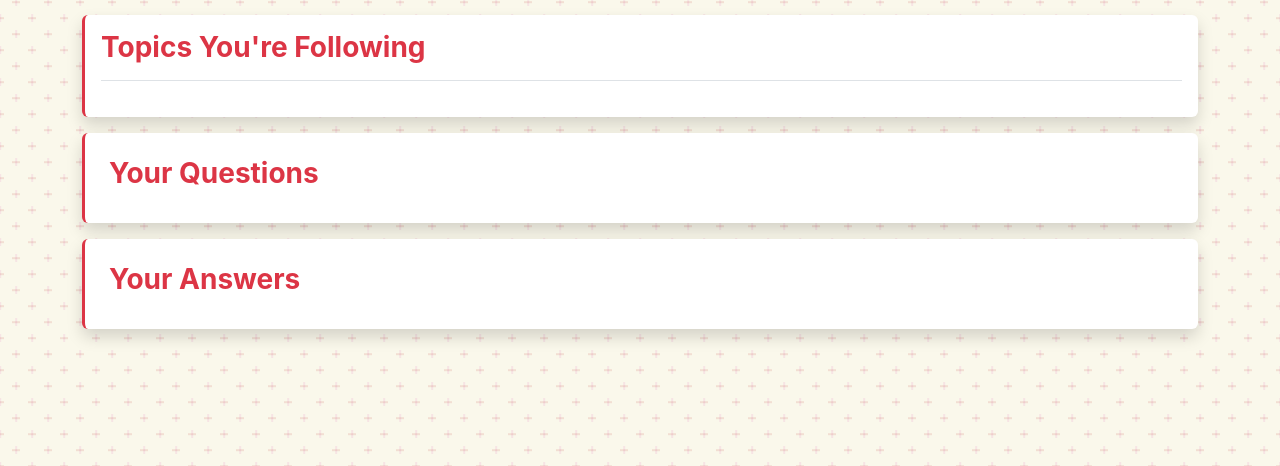
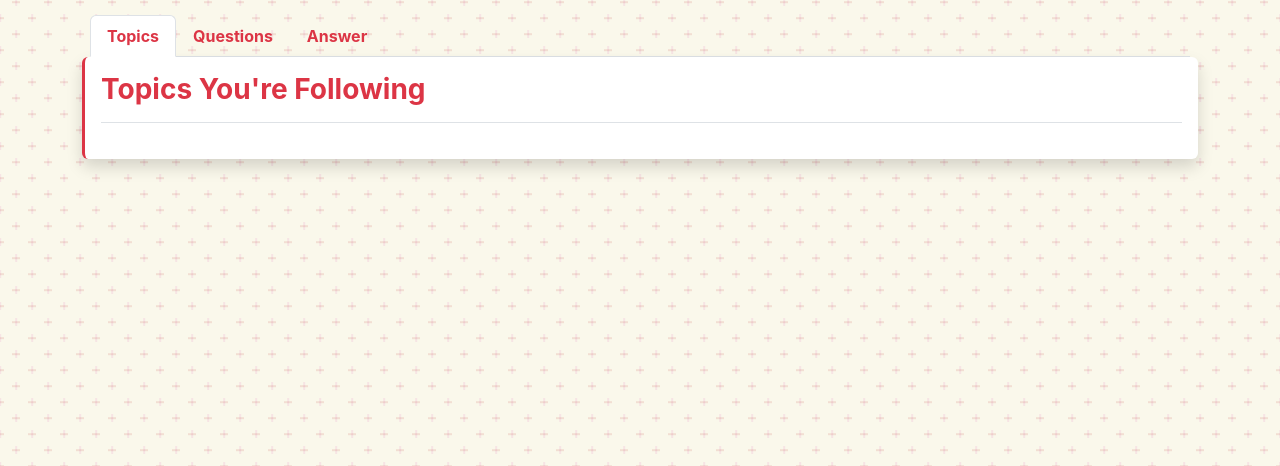
Before and after one commit to SIBTAIN-ASAD/quora, a Django app: page /accounts/profile/ in a window 1280 px wide. Shown: the part 334-800 px from the top of the page. Run offline with Django 5.2, Linux system fonts and the light colour scheme; the visitor is signed in with stand-in values (Sample User, id 1); data that the repository does not hold is empty.

Commit message:
add : profile - add the navigation buttons  for section

```diff
--- a/accounts/templates/profile.html
+++ b/accounts/templates/profile.html
@@ -4,9 +4,9 @@
 {% block content %}
     <div class="container">
         <div class="row">
-            <div class="mt-5 pt-5  col-md-12">
+            <div class="mt-5 pt-5 col-md-12">
                 <div id="content" class="content content-full-width">
-                    <div class="profile ">
+                    <div class="profile">
                         <div class="profile-header">
                             <div class="profile-header-cover"></div>
                             <div class="profile-header-content">
@@ -27,9 +27,19 @@
                             </ul>
                         </div>
 
+                        <!-- Navigation Tabs -->
+                        <nav>
+                            <div class="nav nav-tabs mt-3 mx-2" id="nav-tab" role="tablist">
+                                <button class="nav-link active custom-color-red fw-bold" id="nav-topics-tab" data-bs-toggle="tab" data-bs-target="#nav-topics" type="button" role="tab" aria-controls="nav-topics" aria-selected="true">Topics</button>
+                                <button class="nav-link custom-color-red fw-bold" id="nav-questions-tab" data-bs-toggle="tab" data-bs-target="#nav-questions" type="button" role="tab" aria-controls="nav-questions" aria-selected="false">Questions</button>
+                                <button class="nav-link custom-color-red fw-bold" id="nav-answers-tab" data-bs-toggle="tab" data-bs-target="#nav-answers" type="button" role="tab" aria-controls="nav-answers" aria-selected="false">Answer</button>
+                            </div>
+                        </nav>
 
+                        <div class="tab-content" id="nav-tabContent">
+                            <div class="tab-pane fade show active" id="nav-topics" role="tabpanel" aria-labelledby="nav-topics-tab">
                                 <!-- Topics Section -->
-                   <div class="shadow p-3 mb-3 mt-3 bg-white rounded border-danger border-3 border border-bottom-0 border-top-0 border-end-0">
+                                <div class="shadow p-3 mb-3 bg-white rounded border-danger border-3 border border-bottom-0 border-top-0 border-end-0">
                                     <h3 class="custom-color-red fw-bold border-1 border-bottom pb-3">Topics You're Following</h3>
                                     <div class="row mt-3 pt-1">
                                         <div class="">
@@ -38,13 +48,12 @@
                                             {% endfor %}
                                         </div>
                                     </div>
-
                                 </div>
-
+                            </div>
+                            <div class="tab-pane fade" id="nav-questions" role="tabpanel" aria-labelledby="nav-questions-tab">
                                 <!-- Question Section -->
                                 <div class="question-section shadow p-4 mb-3 bg-white rounded border-danger border-3 border border-bottom-0 border-top-0 border-end-0">
                                     <h3 class="custom-color-red fw-bold">Your Questions</h3>
-
                                     {% for question in questions %}
                                         <div class="question mb-4 pt-5 border-top border-1 ">
                                             <h4 class="fw-bold">{{ question.title }}</h4>
@@ -58,31 +67,25 @@
                                             </div>
                                         </div>
                                     {% endfor %}
-
                                 </div>
-
-
+                            </div>
+                            <div class="tab-pane fade" id="nav-answers" role="tabpanel" aria-labelledby="nav-answers-tab">
                                 <!-- Answer Section -->
                                 <div class="answer-section shadow p-4 mb-3 bg-white rounded border-danger border-3 border border-bottom-0 border-top-0 border-end-0">
                                     <h3 class="custom-color-red fw-bold">Your Answers</h3>
-
                                     {% for answer in answers %}
                                         <div class="answer mb-4 border-top border-1 pt-5">
                                             <p class="mb-2 fw-bold">{{ answer.description }}</p>
-
                                             <!-- Related Questions -->
                                             <span class="btn-outline-danger btn btn-sm p-2 fw-bold bold rounded-1"> Q: {{ answer.question.title }}</span>
                                         </div>
-
                                     {% endfor %}
-
-
-        </div>
-
                                 </div>
                             </div>
                         </div>
                     </div>
-
-
+                </div>
+            </div>
+        </div>
+    </div>
 {% endblock %}
```
Lines whose indentation alone changed are shown as unchanged.
